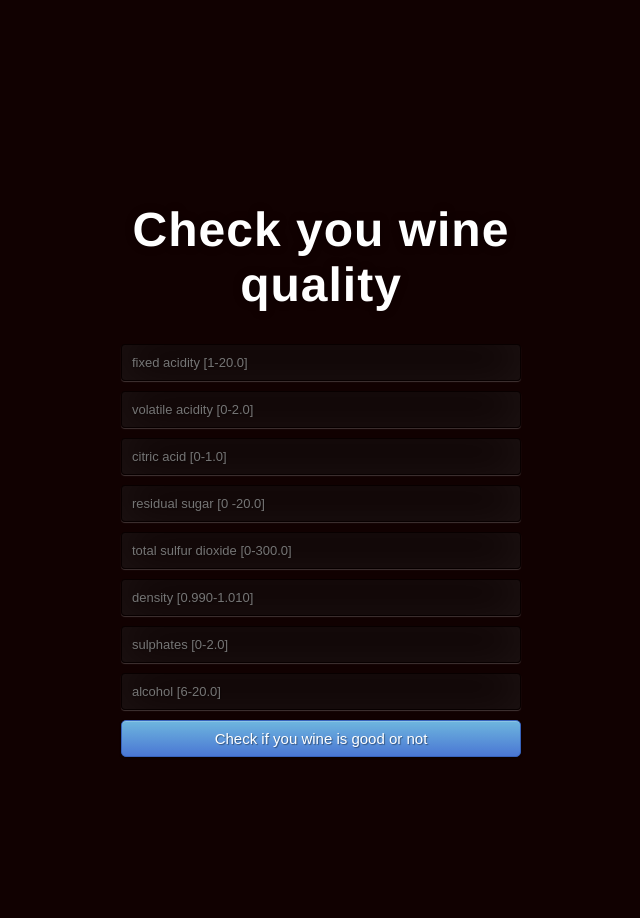
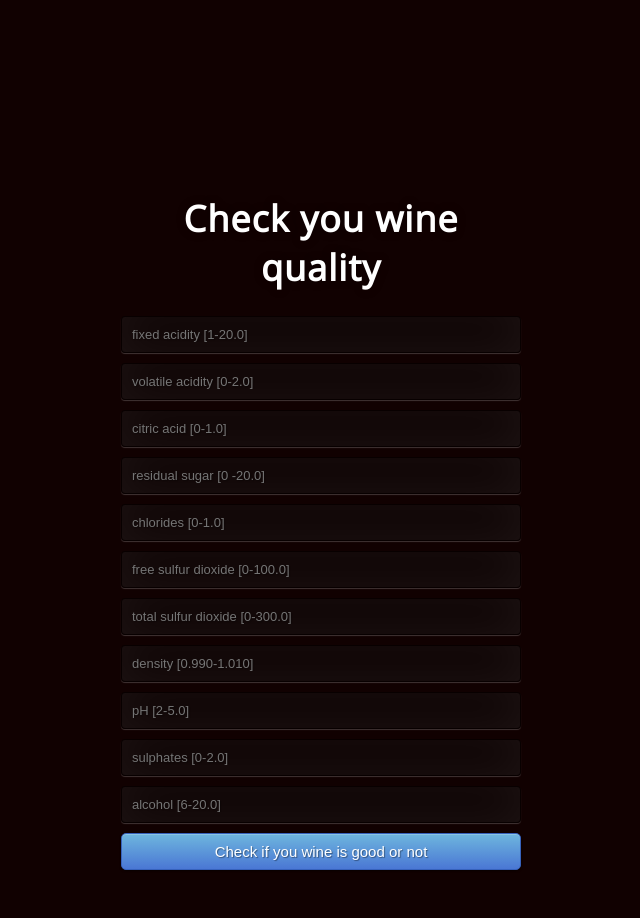
Before and after one commit to dtararuj/wine_quality_detector, a Flask app: page / in a window 1280 px wide. Shown: the whole page, without its empty margins (369-1009 px from the left). Before the commit the page ends 757 px from the top, so only its background shows below. Run offline with Flask 2, Linux system fonts and the light colour scheme; parts of the project's set-up code (start-up, migrations or seed data) failed here and were passed over.

Commit message:
style modyfication

```diff
--- a/task_9_app/static/css/style.css
+++ b/task_9_app/static/css/style.css
@@ -16,12 +16,18 @@
 body {
 	width: 100%;
 	height:100%;
-	font-family: 'Helvetica';
-	background: #000;
+	font-family: 'Open Sans', sans-serif;
+	background: #092756;
 	color: #fff;
-	font-size: 24px;
+	font-size: 18px;
 	text-align:center;
-	letter-spacing:1.4px;
+	letter-spacing:1.2px;
+	background: -moz-radial-gradient(0% 100%, ellipse cover, rgba(104,128,138,.4) 10%,rgba(138,114,76,0) 40%),-moz-linear-gradient(top,  rgba(57,173,219,.25) 0%, rgba(42,60,87,.4) 100%), -moz-linear-gradient(-45deg,  #670d10 0%, #092756 100%);
+	background: -webkit-radial-gradient(0% 100%, ellipse cover, rgba(104,128,138,.4) 10%,rgba(138,114,76,0) 40%), -webkit-linear-gradient(top,  rgba(57,173,219,.25) 0%,rgba(42,60,87,.4) 100%), -webkit-linear-gradient(-45deg,  #670d10 0%,#092756 100%);
+	background: -o-radial-gradient(0% 100%, ellipse cover, rgba(104,128,138,.4) 10%,rgba(138,114,76,0) 40%), -o-linear-gradient(top,  rgba(57,173,219,.25) 0%,rgba(42,60,87,.4) 100%), -o-linear-gradient(-45deg,  #670d10 0%,#092756 100%);
+	background: -ms-radial-gradient(0% 100%, ellipse cover, rgba(104,128,138,.4) 10%,rgba(138,114,76,0) 40%), -ms-linear-gradient(top,  rgba(57,173,219,.25) 0%,rgba(42,60,87,.4) 100%), -ms-linear-gradient(-45deg,  #670d10 0%,#092756 100%);
+	background: -webkit-radial-gradient(0% 100%, ellipse cover, rgba(104,128,138,.4) 10%,rgba(138,114,76,0) 40%), linear-gradient(to bottom,  rgba(57,173,219,.25) 0%,rgba(42,60,87,.4) 100%), linear-gradient(135deg,  #670d10 0%,#092756 100%);
+	filter: progid:DXImageTransform.Microsoft.gradient( startColorstr='#3E1D6D', endColorstr='#092756',GradientType=1 );
 
 }
 .login {
--- a/task_9_app/templates/index.html
+++ b/task_9_app/templates/index.html
@@ -21,10 +21,11 @@
       <input type="text" name="volatile acidity" placeholder="volatile acidity [0-2.0]" required="required" />
       <input type="text" name="citric acid" placeholder="citric acid [0-1.0]" required="required" />
       <input type="text" name="residual sugar" placeholder="residual sugar [0 -20.0]" required="required" />
-
+      <input type="text" name="chlorides'" placeholder="chlorides [0-1.0]" required="required" />
+      <input type="text" name="free sulfur dioxide" placeholder="free sulfur dioxide [0-100.0]" required="required" />
       <input type="text" name="total sulfur dioxide" placeholder="total sulfur dioxide [0-300.0]" required="required" />
       <input type="text" name="density" placeholder="density [0.990-1.010]" required="required" />
-
+      <input type="text" name="pH" placeholder="pH [2-5.0]" required="required" />
       <input type="text" name="sulphates" placeholder="sulphates [0-2.0]" required="required" />
       <input type="text" name="alcohol" placeholder="alcohol [6-20.0]" required="required" />
 
```
